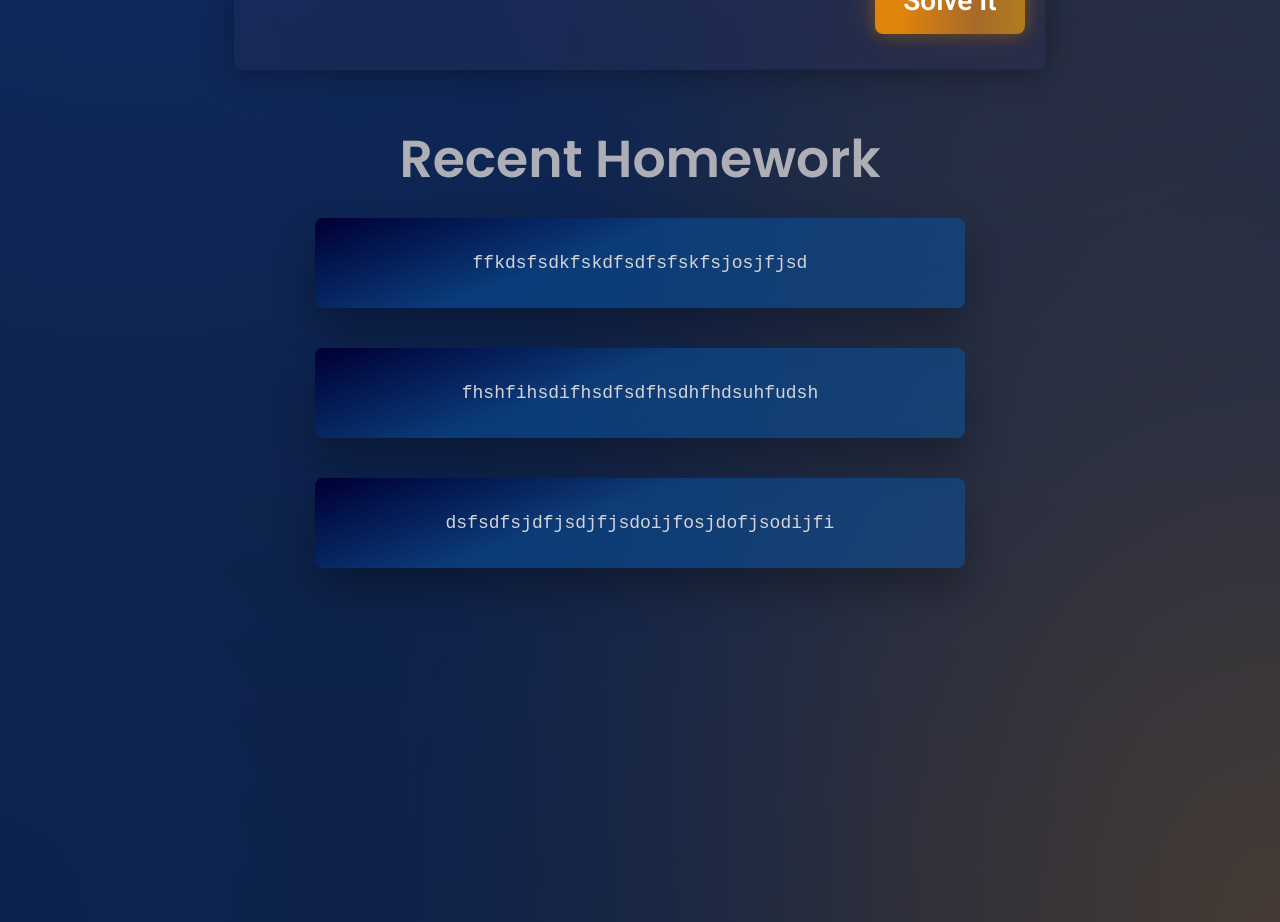
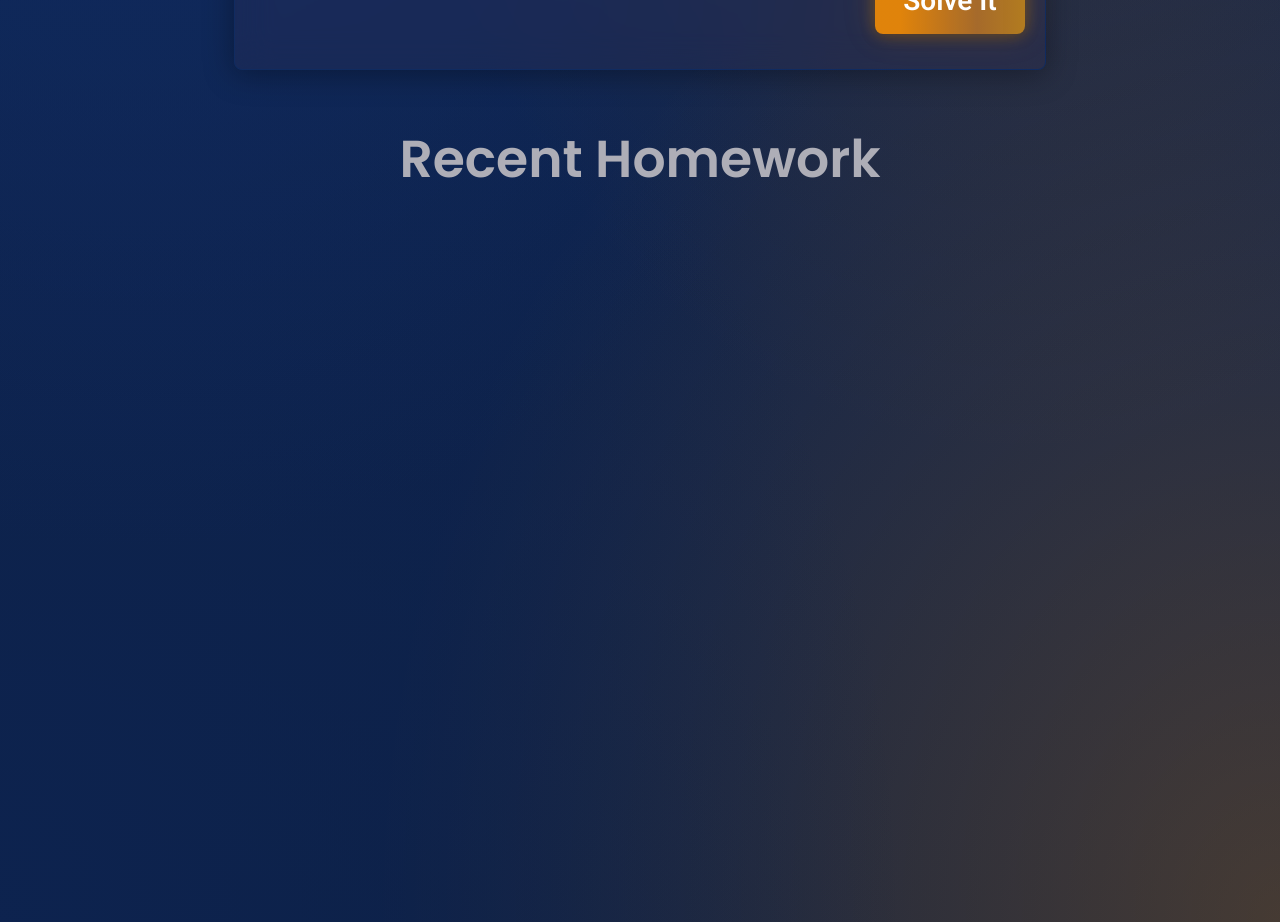
Before and after one commit to alimabrouki/RivzAI, a React (Vite) app: page / in a window 1280 px wide. Shown: the part 740-1662 px from the top of the page. Built offline with nearby package versions, Linux system fonts and the light colour scheme.

Commit message:
render added history and save it in local storage

```diff
--- a/src/pages/HomePage.jsx
+++ b/src/pages/HomePage.jsx
@@ -3,11 +3,19 @@ import '../styles/Header.css'
 import '../styles/HomePage.css'
 import { Header } from '../components/Header'
 import { PromptBox } from './PromptBox'
+import { useEffect, useState } from 'react'
 
 
 export const HomePage = () => {
+  const [addedHitsory, setAddedHistory] = useState(JSON.parse(localStorage.getItem('newPrompt')) ?? [])
 
+  useEffect(() => {
+    localStorage.setItem('newPrompt', JSON.stringify(addedHitsory))
+  }, [addedHitsory])
 
+  const handleAddHistory = (newPrompt) => {
+    setAddedHistory((prevHistory => [newPrompt, ...prevHistory].slice(0, 3)));
+  }
   return (
     <>
       <link rel="icon" type="image/svg+xml" href="/src/assets/images/logo.png" />
@@ -24,13 +32,15 @@ export const HomePage = () => {
             <h3 className='under-title-two'>
               jibnelk a9wa AI agents bech irivz w ye5dem m3ak as3eb les exercices
             </h3>
-           <PromptBox />
-           <div className="recent-homework">
-            <h2>Recent Homework</h2>
-            <span>ffkdsfsdkfskdfsdfsfskfsjosjfjsd</span>
-            <span>fhshfihsdifhsdfsdfhsdhfhdsuhfudsh</span>
-            <span>dsfsdfsjdfjsdjfjsdoijfosjdofjsodijfi</span>
-           </div>
+            <PromptBox handleAddHistory={handleAddHistory} />
+            <div className="recent-homework">
+              <h2>Recent Homework</h2>
+              {
+                addedHitsory.map((history, index) => (
+                  <span key={index} >{history}</span>
+                ))
+              }
+            </div>
           </div>
         </div>
       </div>
```
